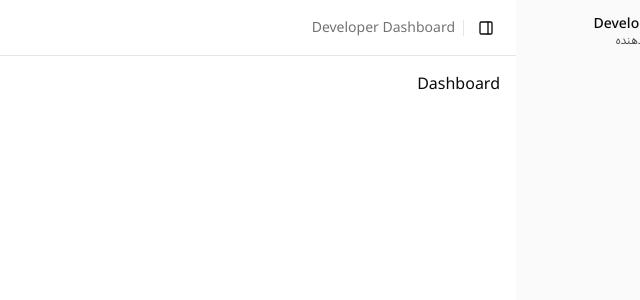
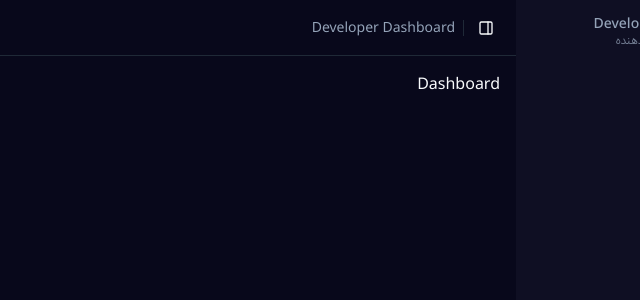
Before and after one commit to arianfarrokh/developer-tracker, a Next.js app: page /dashboard in a window 1280 px wide. Shown: the top 300 px of the page, without its empty margins (640-1280 px from the left). Built offline with nearby package versions, Linux system fonts and the light colour scheme.

Commit message:
change the color pallete of the app

```diff
--- a/src/app/globals.css
+++ b/src/app/globals.css
@@ -39,6 +39,9 @@
   --color-popover: var(--popover);
   --color-card-foreground: var(--card-foreground);
   --color-card: var(--card);
+  --color-success: var(--success);
+  --color-warning: var(--warning);
+  --color-info: var(--info);
   --radius-sm: calc(var(--radius) * 0.6);
   --radius-md: calc(var(--radius) * 0.8);
   --radius-lg: var(--radius);
@@ -48,73 +51,80 @@
   --radius-4xl: calc(var(--radius) * 2.6);
 }
 
+/* DevDash dark palette — applied as the default theme */
 :root {
-  --background: oklch(1 0 0);
-  --foreground: oklch(0.145 0 0);
-  --card: oklch(1 0 0);
-  --card-foreground: oklch(0.145 0 0);
-  --popover: oklch(1 0 0);
-  --popover-foreground: oklch(0.145 0 0);
-  --primary: oklch(0.205 0 0);
-  --primary-foreground: oklch(0.985 0 0);
-  --secondary: oklch(0.97 0 0);
-  --secondary-foreground: oklch(0.205 0 0);
-  --muted: oklch(0.97 0 0);
-  --muted-foreground: oklch(0.556 0 0);
-  --accent: oklch(0.97 0 0);
-  --accent-foreground: oklch(0.205 0 0);
-  --destructive: oklch(0.577 0.245 27.325);
-  --border: oklch(0.922 0 0);
-  --input: oklch(0.922 0 0);
-  --ring: oklch(0.708 0 0);
-  --chart-1: oklch(0.87 0 0);
-  --chart-2: oklch(0.556 0 0);
-  --chart-3: oklch(0.439 0 0);
-  --chart-4: oklch(0.371 0 0);
-  --chart-5: oklch(0.269 0 0);
+  --background: #08081b;
+  --foreground: #f8fafc;
+  --card: #12122b;
+  --card-foreground: #f8fafc;
+  --popover: #12122b;
+  --popover-foreground: #f8fafc;
+  --primary: #8b5cf6;
+  --primary-foreground: #ffffff;
+  --secondary: #4c1d95;
+  --secondary-foreground: #f8fafc;
+  --muted: #0f0f23;
+  --muted-foreground: #94a3b8;
+  --accent: #6366f1;
+  --accent-foreground: #f8fafc;
+  --destructive: #ec4899;
+  --border: #1f2937;
+  --input: #0f111a;
+  --ring: #8b5cf6;
+  --success: #22c55e;
+  --warning: #f59e0b;
+  --info: #06b6d4;
+  --chart-1: #8b5cf6;
+  --chart-2: #22c55e;
+  --chart-3: #06b6d4;
+  --chart-4: #f59e0b;
+  --chart-5: #ec4899;
   --radius: 0.625rem;
-  --sidebar: oklch(0.985 0 0);
-  --sidebar-foreground: oklch(0.145 0 0);
-  --sidebar-primary: oklch(0.205 0 0);
-  --sidebar-primary-foreground: oklch(0.985 0 0);
-  --sidebar-accent: oklch(0.97 0 0);
-  --sidebar-accent-foreground: oklch(0.205 0 0);
-  --sidebar-border: oklch(0.922 0 0);
-  --sidebar-ring: oklch(0.708 0 0);
+  --sidebar: #0f0f23;
+  --sidebar-foreground: #94a3b8;
+  --sidebar-primary: #8b5cf6;
+  --sidebar-primary-foreground: #ffffff;
+  --sidebar-accent: #4c1d95;
+  --sidebar-accent-foreground: #f8fafc;
+  --sidebar-border: #1f2937;
+  --sidebar-ring: #8b5cf6;
 }
 
 .dark {
-  --background: oklch(0.145 0 0);
-  --foreground: oklch(0.985 0 0);
-  --card: oklch(0.205 0 0);
-  --card-foreground: oklch(0.985 0 0);
-  --popover: oklch(0.205 0 0);
-  --popover-foreground: oklch(0.985 0 0);
-  --primary: oklch(0.922 0 0);
-  --primary-foreground: oklch(0.205 0 0);
-  --secondary: oklch(0.269 0 0);
-  --secondary-foreground: oklch(0.985 0 0);
-  --muted: oklch(0.269 0 0);
-  --muted-foreground: oklch(0.708 0 0);
-  --accent: oklch(0.269 0 0);
-  --accent-foreground: oklch(0.985 0 0);
-  --destructive: oklch(0.704 0.191 22.216);
-  --border: oklch(1 0 0 / 10%);
-  --input: oklch(1 0 0 / 15%);
-  --ring: oklch(0.556 0 0);
-  --chart-1: oklch(0.87 0 0);
-  --chart-2: oklch(0.556 0 0);
-  --chart-3: oklch(0.439 0 0);
-  --chart-4: oklch(0.371 0 0);
-  --chart-5: oklch(0.269 0 0);
-  --sidebar: oklch(0.205 0 0);
-  --sidebar-foreground: oklch(0.985 0 0);
-  --sidebar-primary: oklch(0.488 0.243 264.376);
-  --sidebar-primary-foreground: oklch(0.985 0 0);
-  --sidebar-accent: oklch(0.269 0 0);
-  --sidebar-accent-foreground: oklch(0.985 0 0);
-  --sidebar-border: oklch(1 0 0 / 10%);
-  --sidebar-ring: oklch(0.556 0 0);
+  --background: #08081b;
+  --foreground: #f8fafc;
+  --card: #12122b;
+  --card-foreground: #f8fafc;
+  --popover: #12122b;
+  --popover-foreground: #f8fafc;
+  --primary: #8b5cf6;
+  --primary-foreground: #ffffff;
+  --secondary: #4c1d95;
+  --secondary-foreground: #f8fafc;
+  --muted: #0f0f23;
+  --muted-foreground: #94a3b8;
+  --accent: #6366f1;
+  --accent-foreground: #f8fafc;
+  --destructive: #ec4899;
+  --border: #1f2937;
+  --input: #0f111a;
+  --ring: #8b5cf6;
+  --success: #22c55e;
+  --warning: #f59e0b;
+  --info: #06b6d4;
+  --chart-1: #8b5cf6;
+  --chart-2: #22c55e;
+  --chart-3: #06b6d4;
+  --chart-4: #f59e0b;
+  --chart-5: #ec4899;
+  --sidebar: #0f0f23;
+  --sidebar-foreground: #94a3b8;
+  --sidebar-primary: #8b5cf6;
+  --sidebar-primary-foreground: #ffffff;
+  --sidebar-accent: #4c1d95;
+  --sidebar-accent-foreground: #f8fafc;
+  --sidebar-border: #1f2937;
+  --sidebar-ring: #8b5cf6;
 }
 
 @layer base {
--- /dev/null
+++ b/src/lib/color.ts
@@ -0,0 +1,118 @@
+/**
+ * DevDash color palette — dark neon-purple developer dashboard theme.
+ * Values mirror CSS custom properties in globals.css.
+ */
+
+export const colors = {
+  background: {
+    /** Deepest app canvas — midnight navy */
+    main: "#08081b",
+    /** Sidebar, cards, elevated surfaces */
+    surface: "#12122b",
+    /** Inputs, search fields */
+    input: "#0f111a",
+    /** Slightly recessed muted areas */
+    muted: "#0f0f23",
+  },
+
+  text: {
+    /** Headings, primary labels */
+    primary: "#f8fafc",
+    /** Subtitles, secondary labels */
+    secondary: "#94a3b8",
+    /** Timestamps, hints, disabled copy */
+    muted: "#6b7280",
+  },
+
+  primary: {
+    /** Main brand purple — buttons, active indicators, progress */
+    DEFAULT: "#8b5cf6",
+    /** Deeper violet for emphasis */
+    dark: "#7c3aed",
+    /** Rich indigo-purple — active nav, gradients */
+    deep: "#4c1d95",
+    /** Secondary purple / indigo accent */
+    indigo: "#6366f1",
+  },
+
+  accent: {
+    green: "#22c55e",
+    orange: "#f59e0b",
+    pink: "#ec4899",
+    blue: "#06b6d4",
+  },
+
+  border: {
+    /** Card and section dividers */
+    DEFAULT: "#1f2937",
+    /** Slightly lighter edge on nested elements */
+    subtle: "#1e293b",
+  },
+
+  chart: {
+    purple: "#8b5cf6",
+    green: "#22c55e",
+    cyan: "#06b6d4",
+    orange: "#f59e0b",
+    pink: "#ec4899",
+  },
+
+  glow: {
+    /** Soft outer glow for primary actions */
+    primary: "rgba(139, 92, 246, 0.45)",
+    green: "rgba(34, 197, 94, 0.35)",
+    pink: "rgba(236, 72, 153, 0.35)",
+  },
+} as const;
+
+/** Semantic status colors aligned with UI tags and badges */
+export const statusColors = {
+  success: colors.accent.green,
+  warning: colors.accent.orange,
+  danger: colors.accent.pink,
+  info: colors.accent.blue,
+} as const;
+
+/**
+ * CSS custom property names — use with getComputedStyle or inline styles.
+ * Example: `var(${cssVars.primary})`
+ */
+export const cssVars = {
+  background: "--background",
+  foreground: "--foreground",
+  card: "--card",
+  cardForeground: "--card-foreground",
+  popover: "--popover",
+  popoverForeground: "--popover-foreground",
+  primary: "--primary",
+  primaryForeground: "--primary-foreground",
+  secondary: "--secondary",
+  secondaryForeground: "--secondary-foreground",
+  muted: "--muted",
+  mutedForeground: "--muted-foreground",
+  accent: "--accent",
+  accentForeground: "--accent-foreground",
+  destructive: "--destructive",
+  border: "--border",
+  input: "--input",
+  ring: "--ring",
+  success: "--success",
+  warning: "--warning",
+  info: "--info",
+  chart1: "--chart-1",
+  chart2: "--chart-2",
+  chart3: "--chart-3",
+  chart4: "--chart-4",
+  chart5: "--chart-5",
+  sidebar: "--sidebar",
+  sidebarForeground: "--sidebar-foreground",
+  sidebarPrimary: "--sidebar-primary",
+  sidebarPrimaryForeground: "--sidebar-primary-foreground",
+  sidebarAccent: "--sidebar-accent",
+  sidebarAccentForeground: "--sidebar-accent-foreground",
+  sidebarBorder: "--sidebar-border",
+  sidebarRing: "--sidebar-ring",
+} as const;
+
+export type ColorPalette = typeof colors;
+export type StatusColor = keyof typeof statusColors;
```
